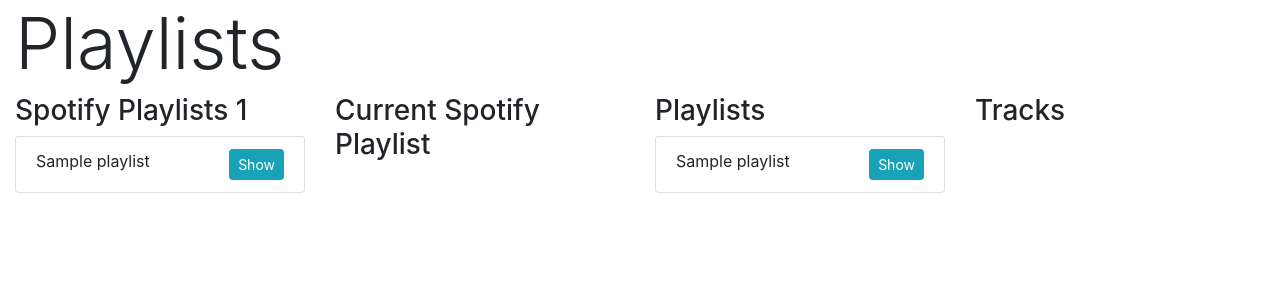
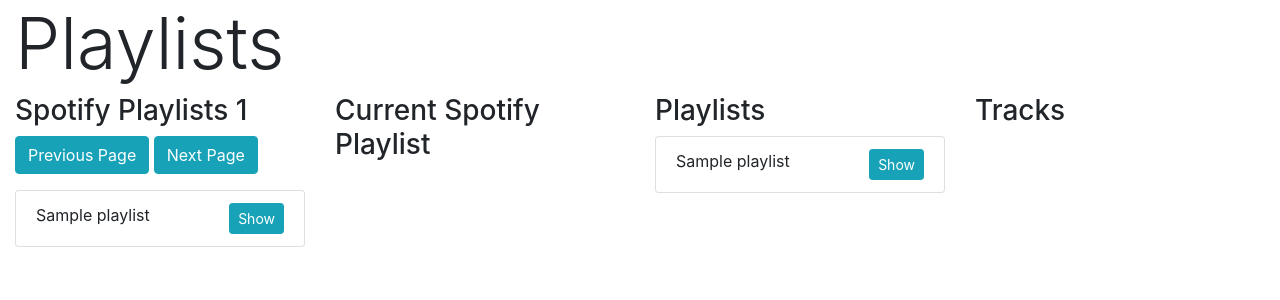
Before and after one commit to Keparoo/Tuttitracks, a Flask app: template templates/playlists.html in a window 1280 px wide. Shown: the part 56-356 px from the top of the page. Run offline with Flask 2, Linux system fonts and the light colour scheme; tables that the repository leaves empty hold one stand-in row (values such as "Sample post"); the template is opened without the code that fills it: values that come from a table or form of the project are taken from there, most other values are stand-ins (such as "Sample title", 1, 10 or a date in 2020); some libraries are stand-ins or nearby versions.

Commit message:
Paginate playlist page

```diff
--- a/app.py
+++ b/app.py
@@ -323,9 +323,8 @@
     spot_playlists = get_spotify_playlists(LIMIT, OFFSET)
     total_spot_playlists = spot_playlists['total']
     parsed_playlists = get_playlist_item_info(spot_playlists['items'])
-    # print('*************', total_spot_playlists, parsed_playlists)
 
-    return render_template("playlists.html", playlists=playlists, parsed_playlists=parsed_playlists, total_spot_playlists=total_spot_playlists)
+    return render_template("playlists.html", playlists=playlists, spot_playlists=parsed_playlists, total_spot_playlists=total_spot_playlists)
 
 #====================================================================================
 # Database api routes
@@ -478,7 +477,7 @@
 
 
 @app.get('/api/me/playlists')
-def get_my_playlists(username):
+def get_my_playlists():
     """Get current users playlists"""
 
     try:
@@ -655,10 +654,13 @@
 
     try:
         playlists = get_spotify_playlists(limit, offset)
+        total_spot_playlists = playlists['total']
+        parsed_playlists = get_playlist_item_info(playlists['items'])
 
         return jsonify({
             "success": True,
-            "spot_playlists": playlists
+            "spot_playlists": parsed_playlists,
+            "total_spot_playlists": total_spot_playlists
         }), 200
 
     except:
--- a/static/spotiflavor.js
+++ b/static/playlists.js
@@ -142,40 +142,62 @@
 	}
 };
 
-const makeTracksHTML = async (tracks) => {
-	html =
-		'<p><button id="previous" class="btn btn-info">Previous Page</button> <button id="next" class="btn btn-info">Next Page</button></p>';
-	for (const track of tracks) {
-		html += `<p data-name="${track.name}" data-id="${track.id}" data-spotid="${track.spotify_track_id}">
-        <iframe src="https://open.spotify.com/embed/track/${track.spotify_track_id}" width="380"
-        height="80" frameborder="0" allowtransparency="true" allow="encrypted-media"></iframe><button
-        class="btn btn-info btn-sm addToPlaylist">Add</button>
-        </p>`;
+// const makeTracksHTML = async (tracks) => {
+// 	html = `<h3>Spotify Playlists ${playlist.total_spot_playlists}</h3>
+//         <p><button id="previous" class="btn btn-info">Previous Page</button> <button id="next" class="btn btn-info">Next Page</button></p>`;
+// 	for (const track of tracks) {
+// 		html += `<p data-name="${track.name}" data-id="${track.id}" data-spotid="${track.spotify_track_id}">
+//         <iframe src="https://open.spotify.com/embed/track/${track.spotify_track_id}" width="380"
+//         height="80" frameborder="0" allowtransparency="true" allow="encrypted-media"></iframe><button
+//         class="btn btn-info btn-sm addToPlaylist">Add</button>
+//         </p>`;
+// 	}
+// 	return html;
+// };
+
+makeSpotPlaylists = async (playlists, total_spot_playlists) => {
+	console.debug('makeSpotPlaylists');
+	html = `<h3>Spotify Playlists ${total_spot_playlists}</h3>
+    <p><button id="previous" class="btn btn-info">Previous Page</button> <button id="next" class="btn btn-info">Next Page</button></p><ul>`;
+
+	for (const playlist of playlists) {
+		html += `<li class="list-group-item" data-id="${playlist.id}" data-spot-id="${playlist.spotify_playlist_id}">${playlist.name}
+        <button class="btn btn-info btn-sm showSpotPlaylist float-right">Show</button></li>`;
 	}
+	html += '</ul>';
 	return html;
 };
 
 const nextPage = async () => {
 	console.debug('nextPage');
 
+	LIMIT = 20;
 	offset += 10;
 
-	const res = await axios.get(`${BASE_URL}/me/tracks?offset=${offset}`);
-	const tracks = res.data.track_dicts;
-	const html = await makeTracksHTML(tracks);
-	$('#tracks').html(html);
+	const res = await axios.get(
+		`${BASE_URL}/spotify/playlists?limit=${LIMIT}&offset=${offset}`
+	);
+
+	const playlists = res.data.spot_playlists;
+	const total_spot_playlists = res.data.total_spot_playlists;
+	const html = await makeSpotPlaylists(playlists, total_spot_playlists);
+	$('#spotPlaylists').html(html);
 };
 
 const prevPage = async () => {
 	console.debug('prevPage');
 
+	LIMIT = 20;
 	offset -= 10;
 	if (offset < 0) offset = 0;
 
-	const res = await axios.get(`${BASE_URL}/me/tracks?offset=${offset}`);
-	const tracks = res.data.track_dicts;
-	const html = await makeTracksHTML(tracks);
-	$('#tracks').html(html);
+	const res = await axios.get(
+		`${BASE_URL}/spotify/playlists?limit=${LIMIT}&offset=${offset}`
+	);
+	const playlists = res.data.spot_playlists;
+	const total_spot_playlists = res.data.total_spot_playlists;
+	const html = await makeSpotPlaylists(playlists, total_spot_playlists);
+	$('#spotPlaylists').html(html);
 };
 
 const spotSync = async (e) => {
@@ -197,7 +219,7 @@
 	const $playlist = $(e.target).closest('li');
 	const id = $playlist.data('spot-id');
 	html = `
-    <iframe src="https://open.spotify.com/embed/playlist/${id}" width="300" height="380" frameborder="0" allowtransparency="true" allow="encrypted-media"></iframe>
+    <iframe src="https://open.spotify.com/embed/playlist/${id}" width="300" height="650" frameborder="0" allowtransparency="true" allow="encrypted-media"></iframe>
     `;
 	$('#spotPlaylist').html(html);
 };
--- a/templates/display_tracks.html
+++ b/templates/display_tracks.html
@@ -15,7 +15,7 @@
             <p data-name="{{ item['name'] }}" data-id="{{ item['id'] }}" data-spotid="{{ item['spotify_track_id'] }}">
                 <iframe src="https://open.spotify.com/embed/track/{{ item['spotify_track_id'] }}" width="380"
                     height="80" frameborder="0" allowtransparency="true" allow="encrypted-media"></iframe> <button
-                    class="btn btn-info btn-sm addToPlaylist mx-2 mb-4">Add</button>
+                    class="btn btn-success btn-sm addToPlaylist mx-2 mb-4">Add</button>
             </p>
             {% endfor %}
 
--- a/templates/playlists.html
+++ b/templates/playlists.html
@@ -7,29 +7,16 @@
 <div class="container-fluid">
     <h1 class="display-3">Playlists</h1>
     <div class="row">
-        <div class="col-md-3">
+        <div id="spotPlaylists" class="col-md-3">
             <h3>Spotify Playlists {{ total_spot_playlists }}</h3>
+            <p><button id="previous" class="btn btn-info">Previous Page</button> <button id="next"
+                    class="btn btn-info">Next Page</button></p>
             <ul class="list-group">
-            {% for playlist in parsed_playlists %}
+                {% for playlist in spot_playlists %}
                     <li class="list-group-item" data-id="{{ playlist['id'] }}" data-spot-id="{{ playlist['spotify_playlist_id'] }}">{{ playlist['name'] }}
                     <button class="btn btn-info btn-sm showSpotPlaylist float-right">Show</button>
                 {% endfor %}
             </ul>
-
-        {# {% for track in tracks %}
-            <p> <strong>Track:</strong> {{ track['name'] }} <strong>Album:</strong> {{ track['album']['name'] }} <strong>Artist:</strong> {{ track['artists'][0]['name']}} <strong>URI:</strong>{{ track['uri'] }} </p>
-        {% endfor%} #}
-
-        {# {% for item in tracks %}
-            <p data-name="{{ item['name'] }}" data-id="" data-spotid="{{ item['id'] }}">
-                <iframe src="https://open.spotify.com/embed/track/{{ item['id'] }}" width="380"
-                    height="80" frameborder="0" allowtransparency="true" allow="encrypted-media"></iframe> <button
-                    class="btn btn-info btn-sm addToPlaylist">Add</button>
-            </p>
-        {% endfor %} #}
-
-        <br>
-        {# {{ r }} #}
 
         </div>
 
@@ -65,7 +52,7 @@
 
 <script src="https://code.jquery.com/jquery-3.6.0.js"></script>
 <script src="https://code.jquery.com/ui/1.13.0/jquery-ui.js"></script>
-<script src="/static/spotiflavor.js"></script>
+<script src="/static/playlists.js"></script>
 
 {# JQuery sortable  #}
 <script>
```
Lines whose indentation alone changed are shown as unchanged.
